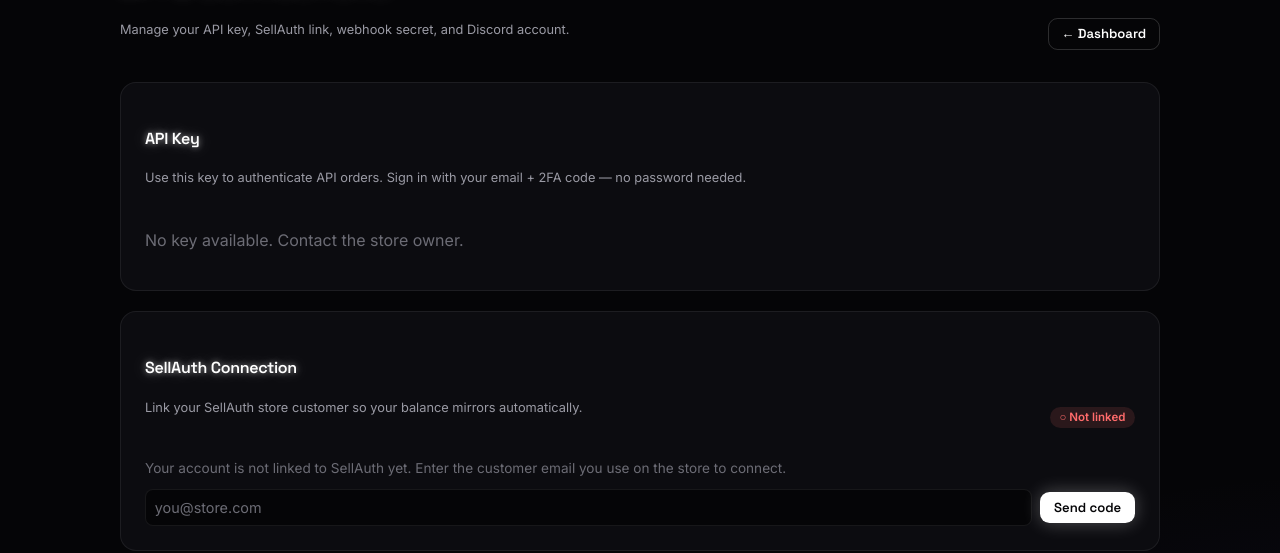
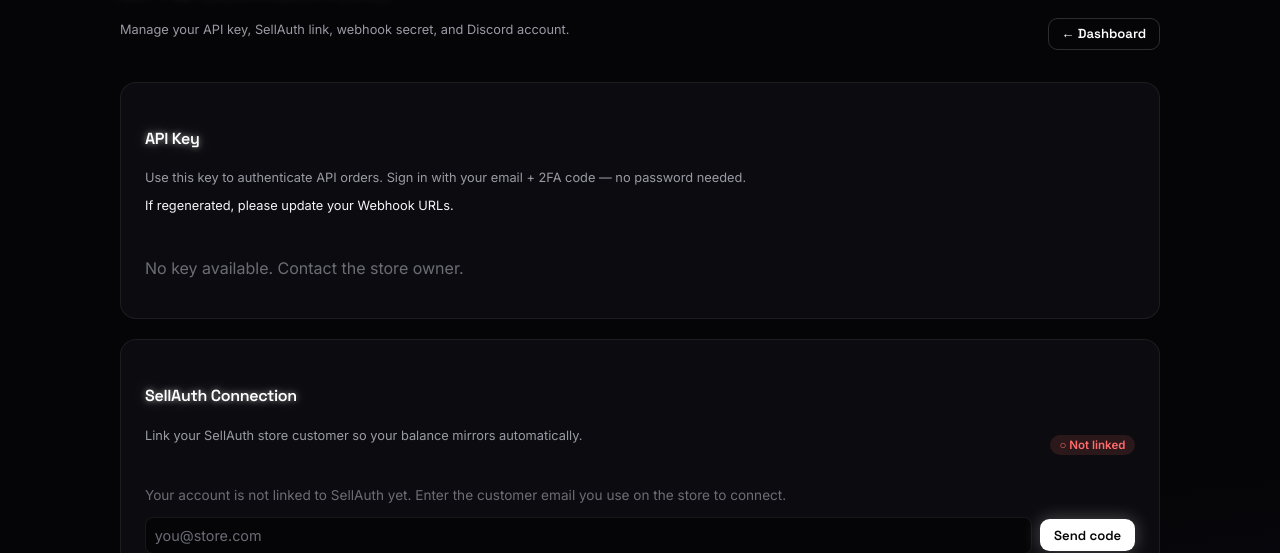
Before and after one commit to sqygg/resell-panel-template, a FastAPI app: template templates/reseller_api.html in a window 1280 px wide. Shown: the part 173-726 px from the top of the page. Run offline with FastAPI, Linux system fonts and the light colour scheme; the template is opened without the code that fills it, so the values that code supplies are empty.

Commit message:
version 2.02

```diff
--- a/templates/reseller_api.html
+++ b/templates/reseller_api.html
@@ -10,7 +10,8 @@
 
     <div class="card" style="padding:1.5rem;">
       <div class="page-head">
-        <div><h4>API Key</h4><p class="muted">Use this key to authenticate API orders. Sign in with your email + 2FA code — no password needed.</p></div>
+        <div><h4>API Key</h4><p class="muted">Use this key to authenticate API orders. Sign in with your email + 2FA code — no password needed.</p>
+        <p class="muted" style="margin-top:0.4rem;font-size:0.8rem;color:var(--green);">If regenerated, please update your Webhook URLs.</p></div>
       </div>
       {% if api_key_mask %}
         <code id="akey" class="secret" style="display:block;padding:0.75rem;border:1px solid var(--border);border-radius:0.5rem;margin:0.5rem 0;font-size:0.85rem;">{{ api_key_mask }}</code>
```
